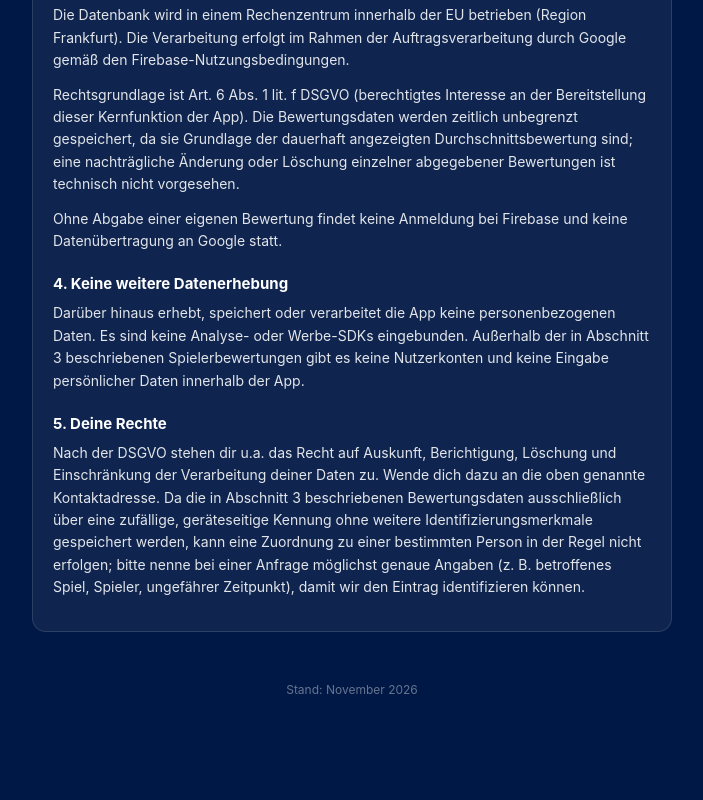
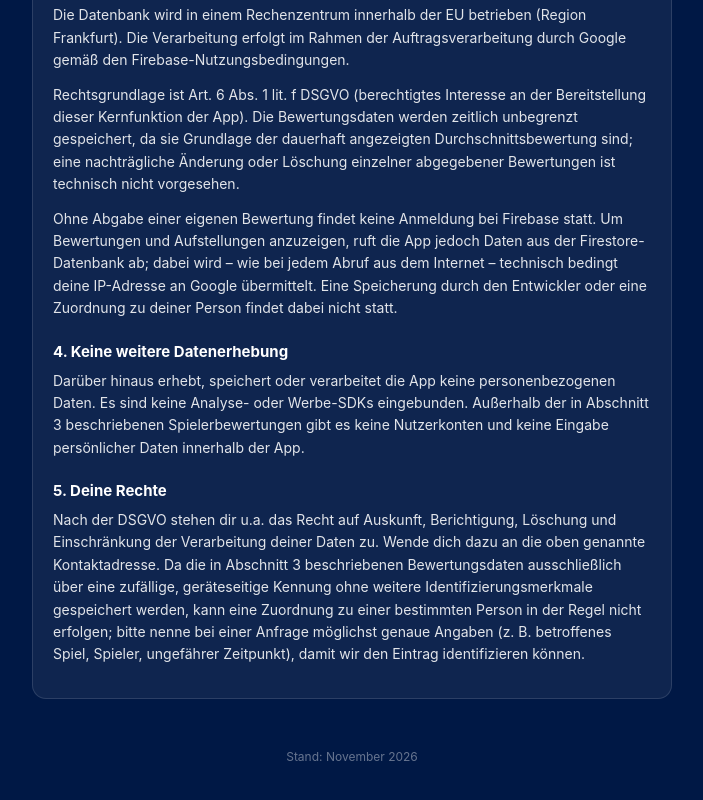
Before and after one commit to Kevinwlhlm3/glueckauf, a plain HTML site: page index.html in a window 1280 px wide. Shown: the part 1798-2598 px from the top of the page, without its empty margins (288-991 px from the left). Before the commit the page ends 2561 px from the top, so only its background shows below. Drawn offline with Linux system fonts and the light colour scheme.

Commit message:
Disclose IP transfer to Google when the app reads Firestore
The app loads rating averages and live lineups from Firestore on every
start, so the previous claim of "no data transfer to Google" without
submitting a rating was inaccurate.

Co-Authored-By: Claude Opus 5.5 <noreply@anthropic.com>

```diff
--- a/index.html
+++ b/index.html
@@ -173,7 +173,11 @@
     </p>
     <p>
       Ohne Abgabe einer eigenen Bewertung findet keine Anmeldung bei
-      Firebase und keine Datenübertragung an Google statt.
+      Firebase statt. Um Bewertungen und Aufstellungen anzuzeigen, ruft die
+      App jedoch Daten aus der Firestore-Datenbank ab; dabei wird – wie bei
+      jedem Abruf aus dem Internet – technisch bedingt deine IP-Adresse an
+      Google übermittelt. Eine Speicherung durch den Entwickler oder eine
+      Zuordnung zu deiner Person findet dabei nicht statt.
     </p>
 
     <h3>4. Keine weitere Datenerhebung</h3>
```
